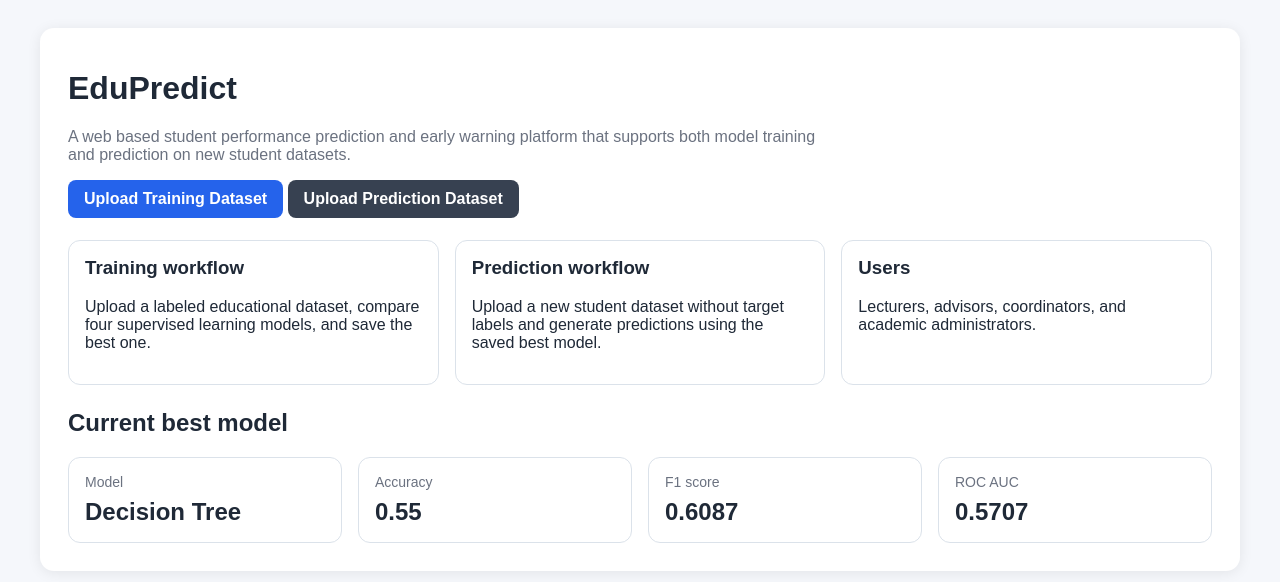
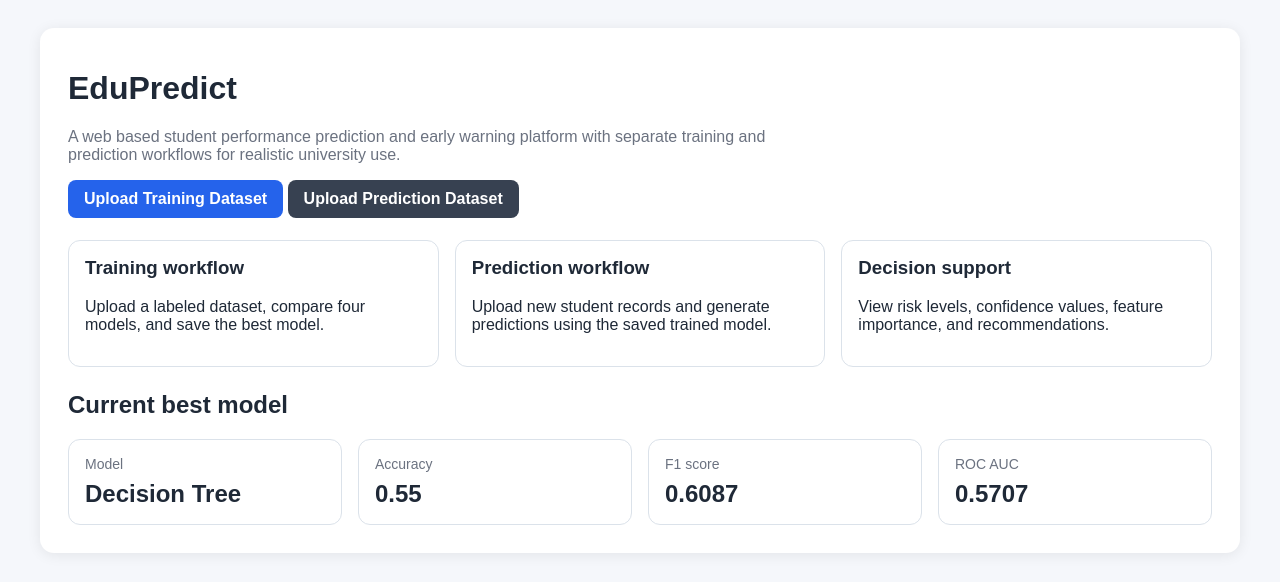
Before and after one commit to RidhanPar/edupredict-platform, a Flask app: page / in a window 1280 px wide. Shown: the part 51-633 px from the top of the page. Run offline with Flask 3, Linux system fonts and the light colour scheme.

Commit message:
Error corrections on workflow

```diff
--- a/app.py
+++ b/app.py
@@ -1,7 +1,6 @@
 from __future__ import annotations
 
 from pathlib import Path
-
 import pandas as pd
 from flask import Flask, render_template, request, redirect, url_for, flash
 
@@ -20,27 +19,47 @@ TRAIN_UPLOAD_PATH = RAW_DIR / "training_dataset.csv"
 PREDICT_UPLOAD_PATH = RAW_DIR / "prediction_dataset.csv"
 
 app = Flask(__name__)
-app.secret_key = "edupredict-secret"
+app.secret_key = "edupredict-secret-key"
+
+
+def read_csv_flexible(path: Path) -> pd.DataFrame:
+    """
+    Reads both comma-separated and semicolon-separated CSV files.
+    """
+    try:
+        df = pd.read_csv(path)
+        if len(df.columns) == 1:
+            df = pd.read_csv(path, sep=";")
+        return df
+    except Exception:
+        df = pd.read_csv(path, sep=";")
+        return df
 
 
 def get_training_df(require_target: bool = True):
     if not TRAIN_UPLOAD_PATH.exists():
         return None, "No training dataset uploaded yet."
-    df = pd.read_csv(TRAIN_UPLOAD_PATH)
-    ok, missing = validate_columns(df, require_target=require_target)
-    if not ok:
-        return None, f"Missing required columns in training dataset: {', '.join(missing)}"
-    return df, None
+    try:
+        df = read_csv_flexible(TRAIN_UPLOAD_PATH)
+        ok, missing = validate_columns(df, require_target=require_target)
+        if not ok:
+            return None, f"Missing required columns in training dataset: {', '.join(missing)}"
+        return df, None
+    except Exception as e:
+        return None, f"Error reading training dataset: {str(e)}"
 
 
 def get_prediction_df():
     if not PREDICT_UPLOAD_PATH.exists():
         return None, "No prediction dataset uploaded yet."
-    df = pd.read_csv(PREDICT_UPLOAD_PATH)
-    ok, missing = validate_columns(df, require_target=False)
-    if not ok:
-        return None, f"Missing required columns in prediction dataset: {', '.join(missing)}"
-    return df, None
+    try:
+        df = read_csv_flexible(PREDICT_UPLOAD_PATH)
+        ok, missing = validate_columns(df, require_target=False)
+        if not ok:
+            return None, f"Missing required columns in prediction dataset: {', '.join(missing)}"
+        return df, None
+    except Exception as e:
+        return None, f"Error reading prediction dataset: {str(e)}"
 
 
 @app.route("/")
@@ -56,20 +75,32 @@ def upload_train():
     columns = None
 
     if request.method == "POST":
-        file = request.files.get("file")
-        if not file or not file.filename.endswith(".csv"):
-            flash("Please upload a valid training CSV file.", "danger")
+        try:
+            file = request.files.get("file")
+            if not file or not file.filename:
+                flash("Please select a training CSV file.", "danger")
+                return redirect(url_for("upload_train"))
+
+            if not file.filename.lower().endswith(".csv"):
+                flash("Only CSV files are allowed for training upload.", "danger")
+                return redirect(url_for("upload_train"))
+
+            RAW_DIR.mkdir(parents=True, exist_ok=True)
+            file.save(TRAIN_UPLOAD_PATH)
+            flash("Training dataset uploaded successfully.", "success")
             return redirect(url_for("upload_train"))
 
-        RAW_DIR.mkdir(parents=True, exist_ok=True)
-        file.save(TRAIN_UPLOAD_PATH)
-        flash("Training dataset uploaded successfully.", "success")
-        return redirect(url_for("upload_train"))
+        except Exception as e:
+            flash(f"Upload failed: {str(e)}", "danger")
+            return redirect(url_for("upload_train"))
 
     if TRAIN_UPLOAD_PATH.exists():
-        df = pd.read_csv(TRAIN_UPLOAD_PATH)
-        preview = df.head(10).to_dict(orient="records")
-        columns = list(df.columns)
+        try:
+            df = read_csv_flexible(TRAIN_UPLOAD_PATH)
+            preview = df.head(10).to_dict(orient="records")
+            columns = list(df.columns)
+        except Exception as e:
+            flash(f"Could not preview training dataset: {str(e)}", "danger")
 
     required = DISPLAY_COLUMNS + FEATURE_COLUMNS + [TARGET_COLUMN]
     return render_template(
@@ -86,20 +117,32 @@ def upload_predict():
     columns = None
 
     if request.method == "POST":
-        file = request.files.get("file")
-        if not file or not file.filename.endswith(".csv"):
-            flash("Please upload a valid prediction CSV file.", "danger")
+        try:
+            file = request.files.get("file")
+            if not file or not file.filename:
+                flash("Please select a prediction CSV file.", "danger")
+                return redirect(url_for("upload_predict"))
+
+            if not file.filename.lower().endswith(".csv"):
+                flash("Only CSV files are allowed for prediction upload.", "danger")
+                return redirect(url_for("upload_predict"))
+
+            RAW_DIR.mkdir(parents=True, exist_ok=True)
+            file.save(PREDICT_UPLOAD_PATH)
+            flash("Prediction dataset uploaded successfully.", "success")
             return redirect(url_for("upload_predict"))
 
-        RAW_DIR.mkdir(parents=True, exist_ok=True)
-        file.save(PREDICT_UPLOAD_PATH)
-        flash("Prediction dataset uploaded successfully.", "success")
-        return redirect(url_for("upload_predict"))
+        except Exception as e:
+            flash(f"Upload failed: {str(e)}", "danger")
+            return redirect(url_for("upload_predict"))
 
     if PREDICT_UPLOAD_PATH.exists():
-        df = pd.read_csv(PREDICT_UPLOAD_PATH)
-        preview = df.head(10).to_dict(orient="records")
-        columns = list(df.columns)
+        try:
+            df = read_csv_flexible(PREDICT_UPLOAD_PATH)
+            preview = df.head(10).to_dict(orient="records")
+            columns = list(df.columns)
+        except Exception as e:
+            flash(f"Could not preview prediction dataset: {str(e)}", "danger")
 
     required = DISPLAY_COLUMNS + FEATURE_COLUMNS
     return render_template(
@@ -122,11 +165,15 @@ def train():
             flash(err, "danger")
             return redirect(url_for("upload_train"))
 
-        artifacts = train_and_select_best(df, str(MODELS_DIR))
-        metrics = {"best_model": artifacts.model_name, **artifacts.metrics}
-        importances = artifacts.feature_importances
-        comparison = artifacts.model_comparison
-        flash(f"Training complete. Best model: {artifacts.model_name}", "success")
+        try:
+            artifacts = train_and_select_best(df, str(MODELS_DIR))
+            metrics = {"best_model": artifacts.model_name, **artifacts.metrics}
+            importances = artifacts.feature_importances
+            comparison = artifacts.model_comparison
+            flash(f"Training complete. Best model: {artifacts.model_name}", "success")
+        except Exception as e:
+            flash(f"Training failed: {str(e)}", "danger")
+            return redirect(url_for("train"))
 
     return render_template(
         "train.html",
@@ -147,7 +194,11 @@ def results():
         flash(err, "danger")
         return redirect(url_for("upload_predict"))
 
-    res = predict_dataframe(df, str(MODEL_PATH))
+    try:
+        res = predict_dataframe(df, str(MODEL_PATH))
+    except Exception as e:
+        flash(f"Prediction failed: {str(e)}", "danger")
+        return redirect(url_for("upload_predict"))
 
     name_query = request.args.get("name", "").strip().lower()
     risk_filter = request.args.get("risk", "").strip()
@@ -204,5 +255,10 @@ def about():
     return render_template("about.html")
 
 
+@app.errorhandler(500)
+def internal_error(error):
+    return render_template("error.html", message="An internal server error occurred. Please check your uploaded dataset and try again."), 500
+
+
 if __name__ == "__main__":
     app.run(debug=True)
--- a/templates/home.html
+++ b/templates/home.html
@@ -3,8 +3,8 @@
 <div class="hero">
   <h1>EduPredict</h1>
   <p>
-    A web based student performance prediction and early warning platform that supports both
-    model training and prediction on new student datasets.
+    A web based student performance prediction and early warning platform with separate
+    training and prediction workflows for realistic university use.
   </p>
   <div class="hero-actions">
     <a class="btn" href="{{ url_for('upload_train') }}">Upload Training Dataset</a>
@@ -15,15 +15,15 @@
 <div class="card-grid">
   <div class="card">
     <h3>Training workflow</h3>
-    <p>Upload a labeled educational dataset, compare four supervised learning models, and save the best one.</p>
+    <p>Upload a labeled dataset, compare four models, and save the best model.</p>
   </div>
   <div class="card">
     <h3>Prediction workflow</h3>
-    <p>Upload a new student dataset without target labels and generate predictions using the saved best model.</p>
+    <p>Upload new student records and generate predictions using the saved trained model.</p>
   </div>
   <div class="card">
-    <h3>Users</h3>
-    <p>Lecturers, advisors, coordinators, and academic administrators.</p>
+    <h3>Decision support</h3>
+    <p>View risk levels, confidence values, feature importance, and recommendations.</p>
   </div>
 </div>
 
@@ -35,7 +35,5 @@
   <div class="card stat-card"><span>F1 score</span><strong>{{ metrics.f1 }}</strong></div>
   <div class="card stat-card"><span>ROC AUC</span><strong>{{ metrics.roc_auc }}</strong></div>
 </div>
-{% else %}
-<p class="small" style="margin-top:20px;">No trained model yet. Upload a training dataset and run evaluation.</p>
 {% endif %}
 {% endblock %}
--- a/templates/upload_predict.html
+++ b/templates/upload_predict.html
@@ -3,9 +3,7 @@
 <div class="page-header">
   <div>
     <h1>Upload Prediction Dataset</h1>
-    <p class="small">
-      Upload a new student dataset for prediction. This file should not contain the target column.
-    </p>
+    <p class="small">Upload a new student CSV dataset for prediction using the saved best model.</p>
   </div>
 </div>
 
--- a/utils/preprocessing.py
+++ b/utils/preprocessing.py
@@ -5,6 +5,7 @@ from sklearn.impute import SimpleImputer
 from sklearn.pipeline import Pipeline
 
 DISPLAY_COLUMNS = ["student_id", "student_name"]
+
 FEATURE_COLUMNS = [
     "attendance",
     "assignment_score",
@@ -14,6 +15,7 @@ FEATURE_COLUMNS = [
     "previous_grade",
     "missed_submissions",
 ]
+
 TARGET_COLUMN = "target"
 
 
```
Also changed, not shown: templates/upload_train.html (+35 -0 lines), templates/error.html (added).
